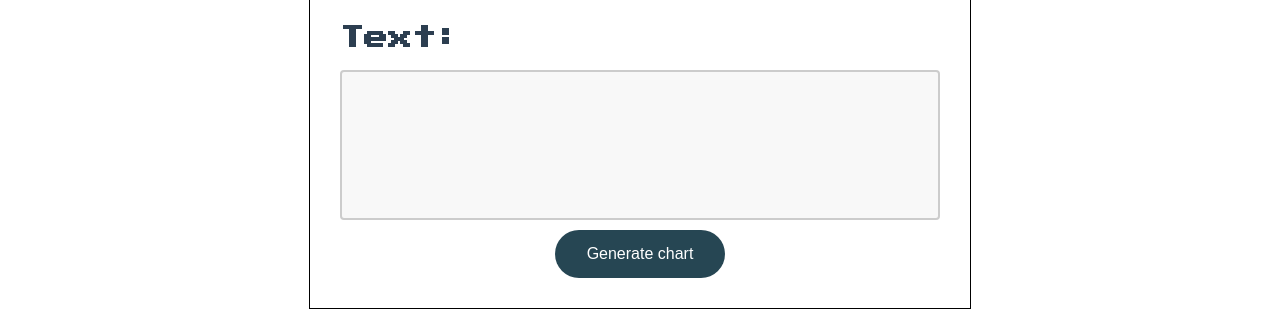
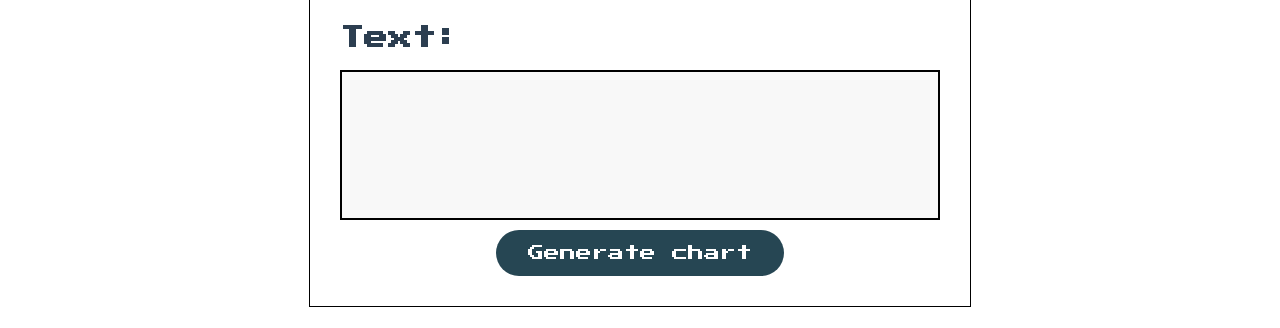
Before and after one commit to MiuMiuMiuMiuMiu/stitch-chart, a Vue app: page / in a window 1280 px wide. Shown: the part 280-608 px from the top of the page. Built offline with nearby package versions, Linux system fonts and the light colour scheme.

Commit message:
Textarea and button text in 8-bit font

```diff
--- a/src/App.vue
+++ b/src/App.vue
@@ -28,7 +28,6 @@ body {
     padding: 0px;
 }
 
-
 #app {
   font-family: 'Press Start 2P', cursive;
   -webkit-font-smoothing: antialiased;
--- a/src/components/ChartOption.vue
+++ b/src/components/ChartOption.vue
@@ -82,12 +82,12 @@ input[type=number] {
 }
 
 textarea {
+  font-family: 'Press Start 2P', cursive;
   width: 100%;
   height: 150px;
   padding: 12px 20px;
   box-sizing: border-box;
-  border: 2px solid #ccc;
-  border-radius: 4px;
+  border: 2px solid black;
   background-color: #f8f8f8;
   font-size: 16px;
   resize: none;
--- a/src/components/GenerateButton.vue
+++ b/src/components/GenerateButton.vue
@@ -119,8 +119,8 @@ export default {
 
 <style>
 button {
+  font-family: 'Press Start 2P', cursive;
   background-color: #264653;
-  /* Green */
   border: none;
   color: white;
   padding: 15px 32px;
```
